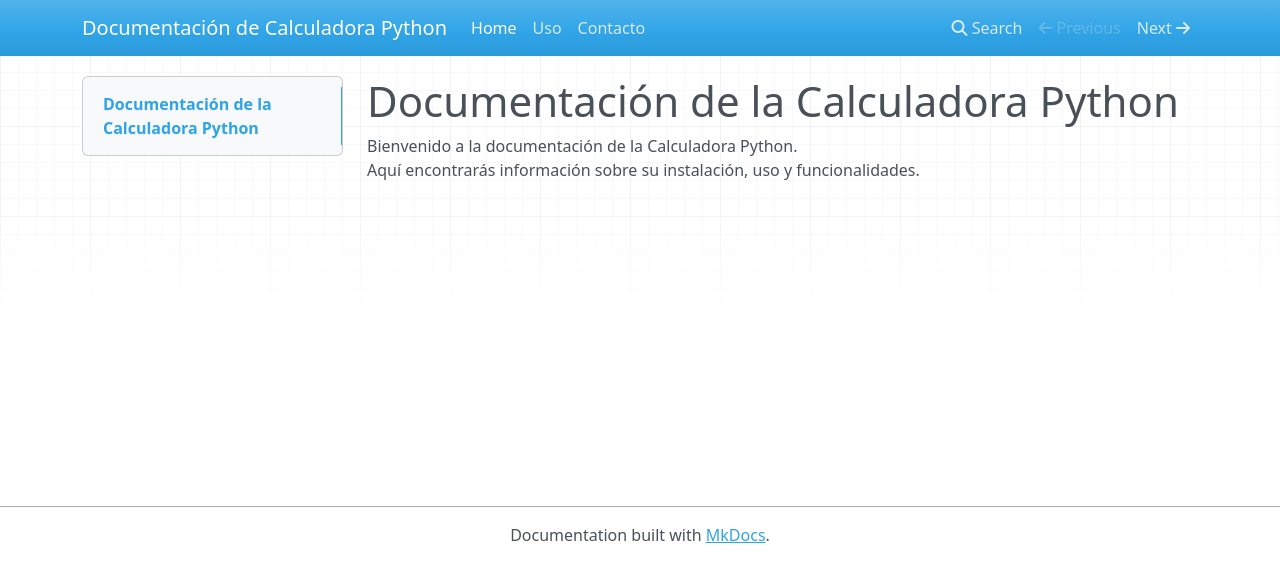
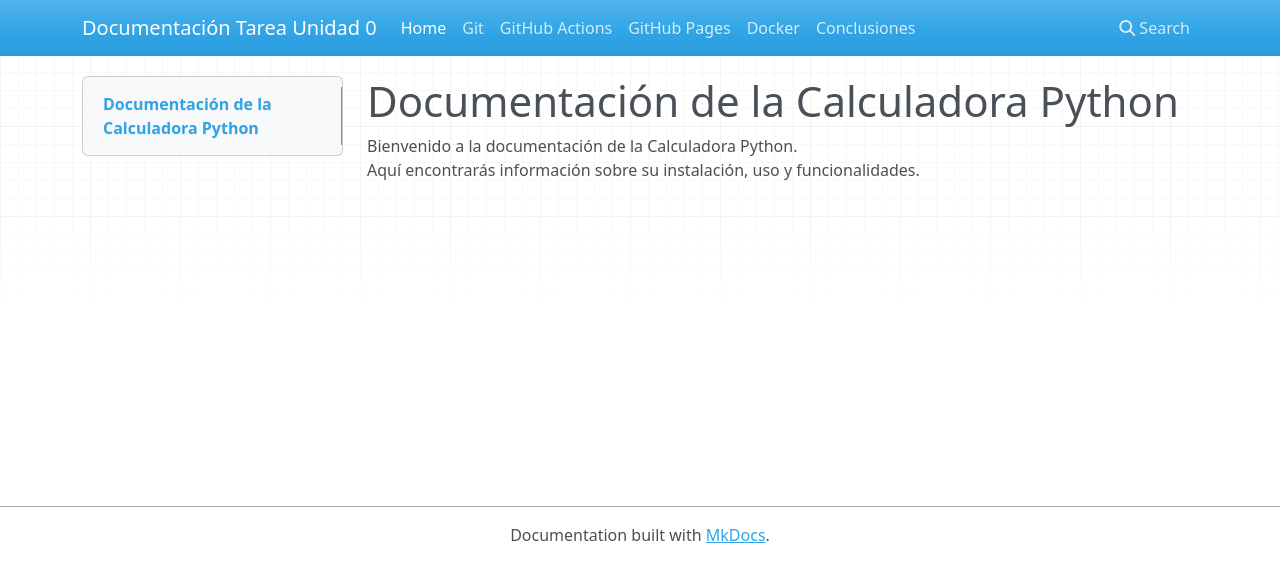
Before and after one commit to vjp-robertoM/PPS-Unidad0-Tarea-Roberto, an MkDocs documentation site: the page built from docs/index.md, in a window 1280 px wide. Shown: the top 582 px of the page. Built offline with MkDocs 1.6.1, drawn with Linux system fonts in a browser that asks for light colours; nearby versions of some CDN libraries.

Commit message:
Estructura inicial de Tarea Unidad 0 creada con archivos docs y workflow

```diff
--- a/mkdocs.yml
+++ b/mkdocs.yml
@@ -3,17 +3,20 @@
 # -------------------------------------------------------------
 # CONFIGURACIÓN GENERAL DEL SITIO
 # -------------------------------------------------------------
-site_name: Documentación de Calculadora Python # Define el título que aparecerá en la barra de navegación y en la etiqueta <title> del navegador.
-
 # -------------------------------------------------------------
 # ESTRUCTURA DE NAVEGACIÓN (MENÚ)
 # -------------------------------------------------------------
 # Define la lista de enlaces y el orden de aparición en el menú de navegación principal.
+site_name: Documentación Tarea Unidad 0
+
 nav:
-  # El nombre de la sección en el menú: nombre_archivo.md
-  - Home: index.md             # Primer elemento del menú, enlaza con el archivo 'index.md'.
-  - Uso: guia_uso.md           # Segundo elemento del menú, enlaza con el archivo 'guia_uso.md'.
-  - Contacto: contacto.md      # Tercer elemento del menú, enlaza con el archivo 'contacto.md'.
+  - Home: index.md
+  - Git: git.md
+  - GitHub Actions: gitActions.md
+  - GitHub Pages: gitPages.md
+  - Docker: docker.md
+  - Conclusiones: conclusiones.md
+
  # Se pueden añadir subsecciones anidando listas:
   # - Referencia:
   #   - Funciones: referencia/funciones.md
```
Also changed, not shown: 2 other files.
